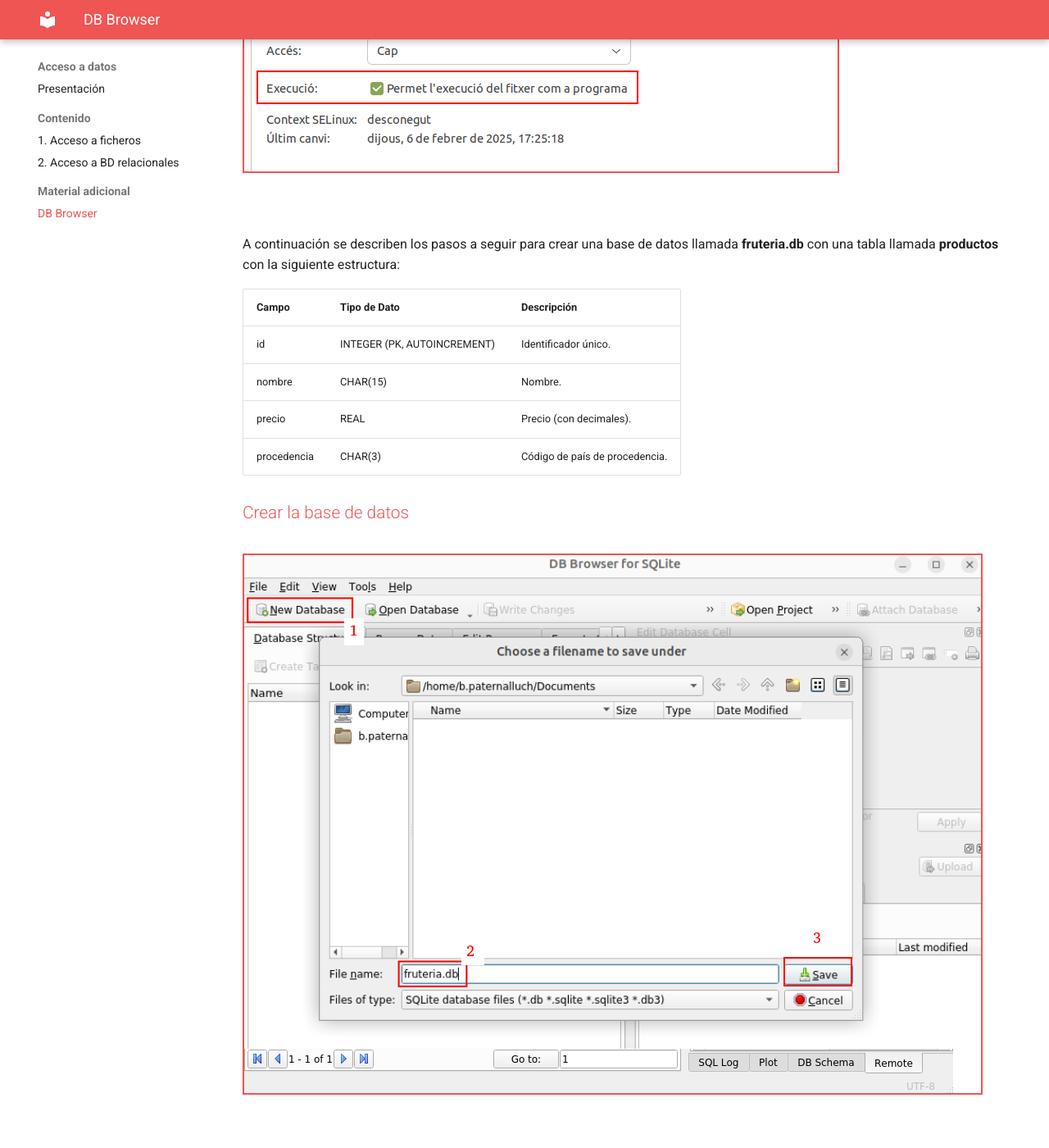
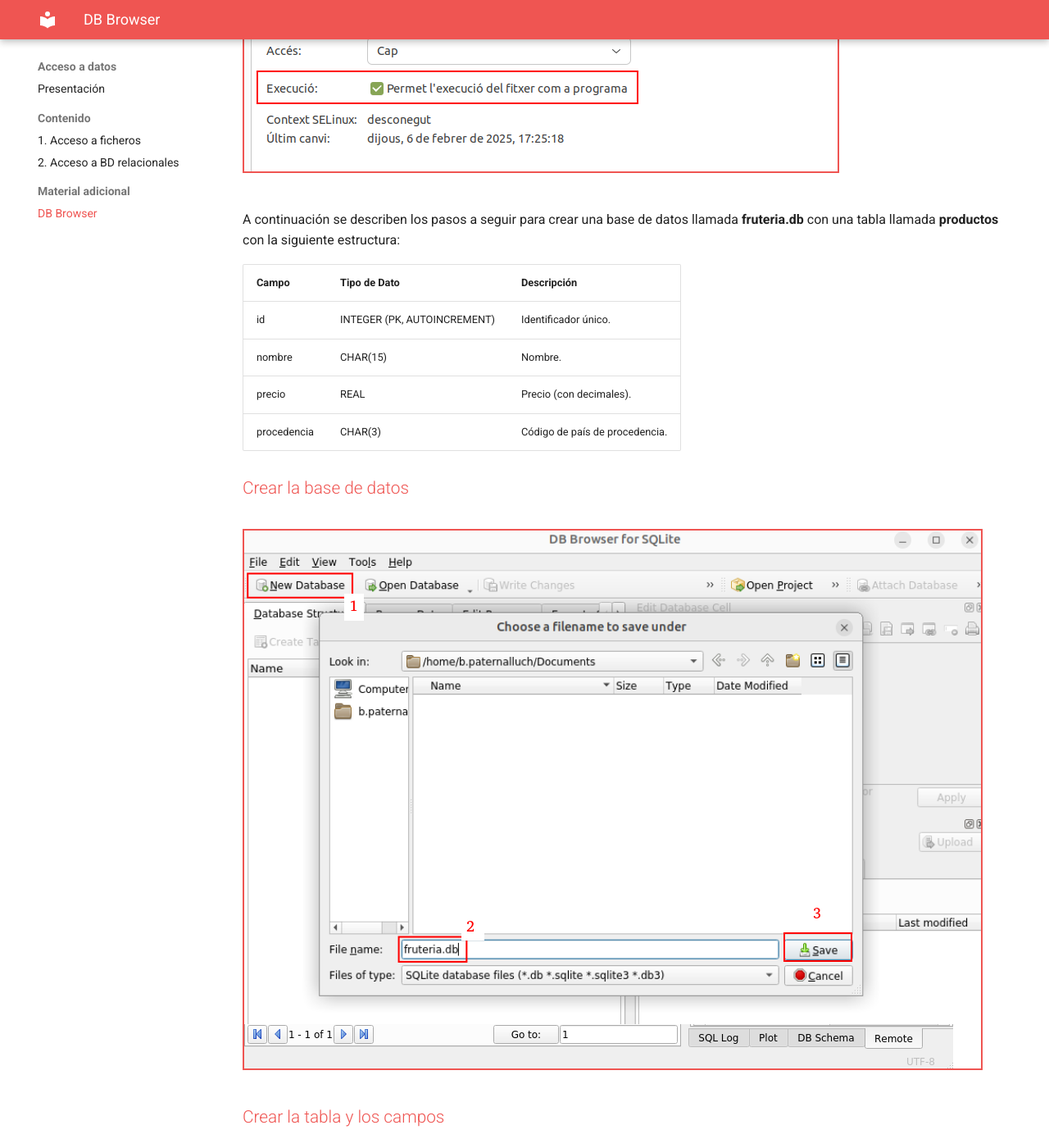
Before and after one commit to bpaterna/acceso_datos, an MkDocs documentation site: the page built from docs/db_browser_sqlite.md, in a window 1280 px wide and 1400 px high, scrolled down 788 px. Shown: the whole window at 82% size. Built offline with MkDocs 1.6.1 and Material for MkDocs 9.7.7, drawn with Linux system fonts in a browser that asks for light colours.

Commit message:
Update extra.css

```diff
--- a/docs/stylesheets/extra.css
+++ b/docs/stylesheets/extra.css
@@ -3,7 +3,7 @@
 h1{color: #ef5552 !important;}
 h2{color: #ef5552 !important;}
 
-img {margin-top: 20px; margin-bottom: 50px; border:#ef5552 solid 2px;}
+img {margin-top: 20px; margin-bottom: 20px; border:#ef5552 solid 2px;}
 
 .mi_h2 {
   color: #ef5552;
```
